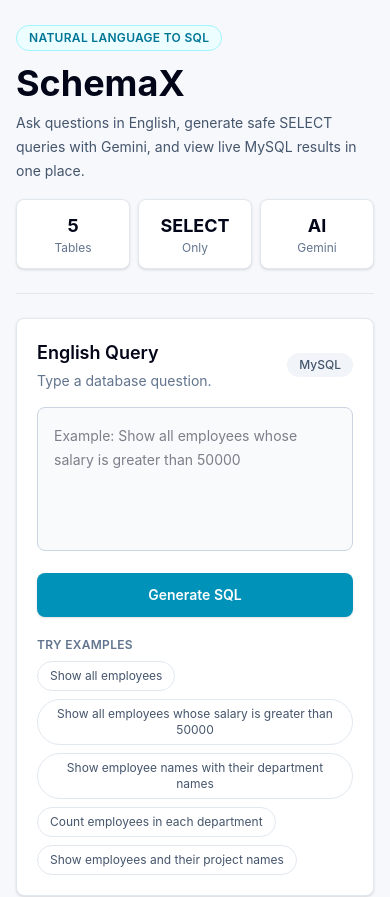
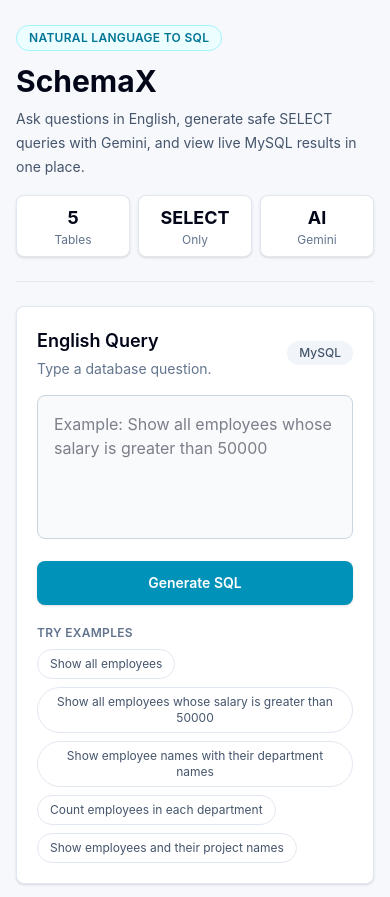
Before and after one commit to shreyash-nimbargi/SchemaX, a React app in the folder frontend/: page / in a window 390 px wide. Shown: the top 897 px of the page. Built offline with nearby package versions, Linux system fonts and the light colour scheme; the HTML template or start-up script is replaced by a standard one.

Commit message:
Responsive

```diff
--- a/frontend/src/App.jsx
+++ b/frontend/src/App.jsx
@@ -57,22 +57,22 @@ function App() {
             <div className="mb-3 inline-flex items-center gap-2 rounded-full border border-cyan-200 bg-cyan-50 px-3 py-1 text-xs font-semibold uppercase tracking-wide text-cyan-700">
               Natural Language to SQL
             </div>
-            <h1 className="text-4xl font-bold text-slate-950">SchemaX</h1>
+            <h1 className="text-3xl font-bold text-slate-950 sm:text-4xl">SchemaX</h1>
             <p className="mt-2 max-w-2xl text-sm leading-6 text-slate-600">
               Ask questions in English, generate safe SELECT queries with Gemini,
               and view live MySQL results in one place.
             </p>
           </div>
-          <div className="grid grid-cols-3 gap-2 text-center">
-            <div className="rounded-lg border border-slate-200 bg-white px-4 py-3 shadow-sm">
+          <div className="grid grid-cols-3 gap-2 text-center md:gap-3">
+            <div className="rounded-lg border border-slate-200 bg-white px-3 py-2 shadow-sm sm:px-4 sm:py-3">
               <p className="text-lg font-bold">5</p>
               <p className="text-xs text-slate-500">Tables</p>
             </div>
-            <div className="rounded-lg border border-slate-200 bg-white px-4 py-3 shadow-sm">
+            <div className="rounded-lg border border-slate-200 bg-white px-3 py-2 shadow-sm sm:px-4 sm:py-3">
               <p className="text-lg font-bold">SELECT</p>
               <p className="text-xs text-slate-500">Only</p>
             </div>
-            <div className="rounded-lg border border-slate-200 bg-white px-4 py-3 shadow-sm">
+            <div className="rounded-lg border border-slate-200 bg-white px-3 py-2 shadow-sm sm:px-4 sm:py-3">
               <p className="text-lg font-bold">AI</p>
               <p className="text-xs text-slate-500">Gemini</p>
             </div>
@@ -95,7 +95,7 @@ function App() {
               value={question}
               onChange={(e) => setQuestion(e.target.value)}
               placeholder="Example: Show all employees whose salary is greater than 50000"
-              className="h-36 w-full resize-none rounded-lg border border-slate-300 bg-slate-50 p-4 text-sm leading-6 outline-none transition focus:border-cyan-500 focus:bg-white focus:ring-4 focus:ring-cyan-100"
+              className="h-36 w-full resize-none rounded-lg border border-slate-300 bg-slate-50 p-4 text-base leading-6 outline-none transition focus:border-cyan-500 focus:bg-white focus:ring-4 focus:ring-cyan-100 md:text-sm"
             />
 
             <button
```
